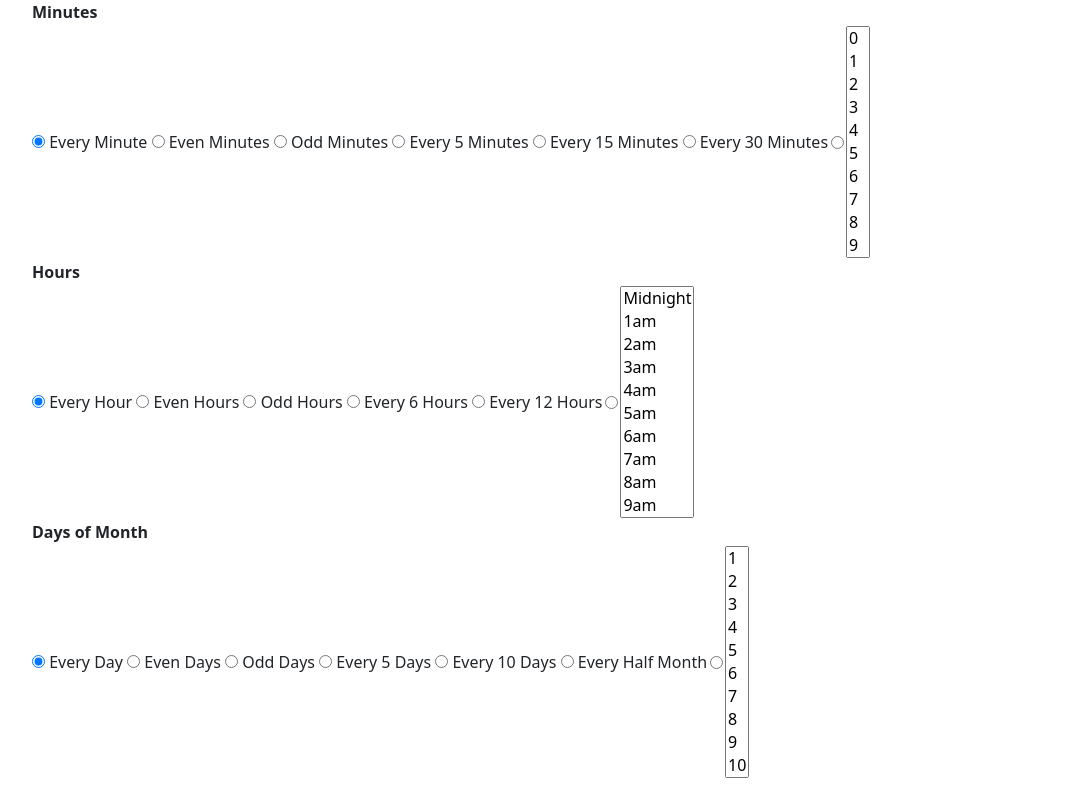
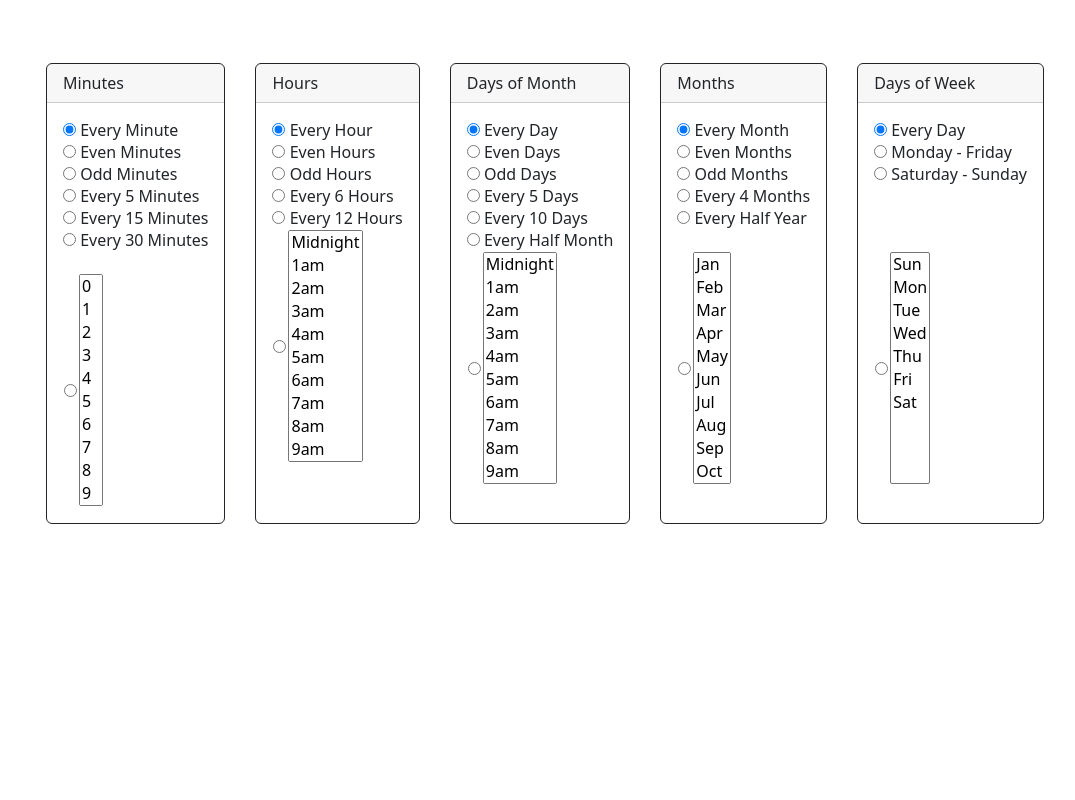
Before and after one commit to kamkoum-sabrine/dom-js, a plain HTML site: page index.html in a window 1280 px wide. Shown: the whole page, without its empty margins (51-1126 px from the left). Drawn offline with nearby package versions, Linux system fonts and the light colour scheme.

Commit message:
initialize interface

```diff
--- a/index.html
+++ b/index.html
@@ -5,32 +5,29 @@
 </head>
 <body>
     <div class="container">
+        <div>
+            <br><br>
+        </div>
+        <table>
             <tr>
-        <td>
-            <table class="generatorBlock">
-                <tbody>
-                    <tr>
-                        <th colspan="2">Minutes</th>
-                    </tr>
-                    <tr>
-                        <td>
+                <td style="padding: 15px;">
+                    <div class="card border-dark mb-3" style="max-width: 18rem;">
+                        <div class="card-header">Minutes</div>
+                        <div class="card-body text-dark">
+
                           <label class="radio" for="everyMinute"><input id="everyMinute" type="radio" checked="checked" value="*" name="minutes">
-                            Every Minute</label>
+                            Every Minute</label><br>
                             <label class="radio" for="everyEvenMinute"><input id="everyEvenMinute" type="radio" value="*/2" name="minutes">
-                            Even Minutes</label>
+                            Even Minutes</label><br>
                             <label class="radio" for="everyOddMinute"><input id="everyOddMinute" type="radio" value="1-59/2" name="minutes">
-                            Odd Minutes</label>
+                            Odd Minutes</label><br>
                             <label class="radio" for="every5Minute"><input id="every5Minute" type="radio" value="*/5" name="minutes">
-                            Every 5 Minutes</label>
+                            Every 5 Minutes</label><br>
                             <label class="radio" for="every15Minute"><input id="every15Minute" type="radio" value="*/15" name="minutes">
-                            Every 15 Minutes</label>
+                            Every 15 Minutes</label><br>
                             <label class="radio" for="every30Minute"><input id="every30Minute" type="radio" value="*/30" name="minutes">
-                            Every 30 Minutes</label>
-                        </td>
-
-                        <td>
-                            <table class="multipleEntries">
-                                <tbody>
+                            Every 30 Minutes</label><br>
+                            <table>
                             <tr>
                                 <td>
                                     <input type="radio" value="select" name="minutes">
@@ -100,38 +97,31 @@
                                     </select>
                                 </td>
                             </tr>
-                                </tbody>
+                            <br>
                             </table>
+
+                        </div>
+
                 </td>
-                    </tr>
-                </tbody>
-            </table>
-        </td>
-        <td>
-            <table class="generatorBlock">
-                <tbody>
-                    <tr>
-                        <th colspan="2">Hours</th>
-                    </tr>
+               <td style="padding: 15px;">
+                <div class="card border-dark mb-3" style="max-width: 18rem;">
+                    <div class="card-header">Hours</div>
+                    <div class="card-body text-dark">
+
+                      <label class="radio" for="everyHour"><input id="everyHour" type="radio" checked="checked" value="*" name="hours">
+                        Every Hour</label><br>
+                        <label class="radio" for="everyEvenHour"><input id="everyEvenHour" type="radio" value="*/2" name="hours">
+                        Even Hours</label><br>
+                        <label class="radio" for="everyOddHour"><input id="everyOddHour" type="radio" value="1-23/2" name="hours">
+                        Odd Hours</label><br>
+                        <label class="radio" for="every6Hours"><input id="every6Hours" type="radio" value="*/6" name="hours">
+                        Every 6 Hours</label><br>
+                        <label class="radio" for="every12Hours"><input id="every12Hours" type="radio" value="*/12" name="hours">
+                        Every 12 Hours</label><br>
+                        <table>
                         <tr>
                             <td>
-                            <label class="radio" for="everyHour"><input id="everyHour" type="radio" checked="checked" value="*" name="hours">
-                            Every Hour</label>
-                            <label class="radio" for="everyEvenHour"><input id="everyEvenHour" type="radio" value="*/2" name="hours">
-                            Even Hours</label>
-                            <label class="radio" for="everyOddHour"><input id="everyOddHour" type="radio" value="1-23/2" name="hours">
-                            Odd Hours</label>
-                            <label class="radio" for="every6Hours"><input id="every6Hours" type="radio" value="*/6" name="hours">
-                            Every 6 Hours</label>
-                            <label class="radio" for="every12Hours"><input id="every12Hours" type="radio" value="*/12" name="hours">
-                            Every 12 Hours</label>
-                        </td>
-                        <td>
-                            <table class="multipleEntries">
-                                <tbody>
-                                    <tr>
-                                        <td>
-                                            <input type="radio" value="select" name="hours">
+                                <input type="radio" value="select" name="minutes">
                             </td>
                             <td>
                                 <select multiple size="10" name="selectHours[]">
@@ -162,86 +152,157 @@
                                     </select>
                             </td>
                         </tr>
-                                </tbody>
                     </table>
+                    <br>
+                    <br>
+                    </div>
+
                </td>
-                    </tr>
-                </tbody>
-            </table>
+               <td style="padding: 15px;">
+                <div class="card border-dark mb-3" style="max-width: 18rem;">
+                    <div class="card-header">Days of Month</div>
+                    <div class="card-body text-dark">
+
+                        <label class="radio" for="everyday"><input id="everyday" type="radio" checked="checked" value="*" name="days">
+                            Every Day</label><br>
+                              <label class="radio" for="everyEvenDay"><input id="everyEvenDay" type="radio" value="2-31/2" name="days">
+                            Even Days</label><br>
+                              <label class="radio" for="everyOddDay"><input id="everyOddDay" type="radio" value="1-31/2" name="days">
+                            Odd Days</label><br>
+                            <label class="radio" for="every5Days"><input id="every5Days" type="radio" value="*/5" name="days">
+                            Every 5 Days</label><br>
+                            <label class="radio" for="every10Days"><input id="every10Days" type="radio" value="*/10" name="days">
+                            Every 10 Days</label><br>
+                              <label class="radio" for="every15Days"><input id="every15Days" type="radio" value="*/15" name="days">
+                            Every Half Month</label><br>
+                            <table>
+                        <tr>
+                            <td>
+                                <input type="radio" value="select" name="minutes">
                             </td>
                             <td>
-            <table class="generatorBlock">
-                <tbody>
-                    <tr>
-                        <th colspan="2">Days of Month</th>
-                    </tr>
-                    <tr>
-                        <td>
-                            <label class="radio" for="everyday"><input id="everyday" type="radio" checked="checked" value="*" name="days">
-                          Every Day</label>
-                            <label class="radio" for="everyEvenDay"><input id="everyEvenDay" type="radio" value="2-31/2" name="days">
-                          Even Days</label>
-                            <label class="radio" for="everyOddDay"><input id="everyOddDay" type="radio" value="1-31/2" name="days">
-                          Odd Days</label>
-                          <label class="radio" for="every5Days"><input id="every5Days" type="radio" value="*/5" name="days">
-                          Every 5 Days</label>
-                          <label class="radio" for="every10Days"><input id="every10Days" type="radio" value="*/10" name="days">
-                          Every 10 Days</label>
-                            <label class="radio" for="every15Days"><input id="every15Days" type="radio" value="*/15" name="days">
-                          Every Half Month</label>
-                        </td>
-                        <td>
-                            <table class="multipleEntries">
-                                <tbody>
-                                    <tr>
-                                        <td>
-                                            <input type="radio" value="select" name="days">
-                                        </td>
-                                        <td>
-                                            <select multiple size="10" name="selectDays[]">
-                                            <option value="1">1</option>
-                                            <option value="2">2</option>
-                                            <option value="3">3</option>
-                                            <option value="4">4</option>
-                                            <option value="5">5</option>
-                                            <option value="6">6</option>
-                                            <option value="7">7</option>
-                                            <option value="8">8</option>
-                                            <option value="9">9</option>
-                                            <option value="10">10</option>
-                                            <option value="11">11</option>
-                                            <option value="12">12</option>
-                                            <option value="13">13</option>
-                                            <option value="14">14</option>
-                                            <option value="15">15</option>
-                                            <option value="16">16</option>
-                                            <option value="17">17</option>
-                                            <option value="18">18</option>
-                                            <option value="19">19</option>
-                                            <option value="20">20</option>
-                                            <option value="21">21</option>
-                                            <option value="22">22</option>
-                                            <option value="23">23</option>
-                                            <option value="24">24</option>
-                                            <option value="25">25</option>
-                                            <option value="26">26</option>
-                                            <option value="27">27</option>
-                                            <option value="28">28</option>
-                                            <option value="29">29</option>
-                                            <option value="30">30</option>
-                                            <option value="31">31</option>
+                                <select multiple size="10" name="selectHours[]">
+                                    <option value="0">Midnight</option>
+                                    <option value="1">1am</option>
+                                    <option value="2">2am</option>
+                                    <option value="3">3am</option>
+                                    <option value="4">4am</option>
+                                    <option value="5">5am</option>
+                                    <option value="6">6am</option>
+                                    <option value="7">7am</option>
+                                    <option value="8">8am</option>
+                                    <option value="9">9am</option>
+                                    <option value="10">10am</option>
+                                    <option value="11">11am</option>
+                                    <option value="12">Noon</option>
+                                    <option value="13">1pm</option>
+                                    <option value="14">2pm</option>
+                                    <option value="15">3pm</option>
+                                    <option value="16">4pm</option>
+                                    <option value="17">5pm</option>
+                                    <option value="18">6pm</option>
+                                    <option value="19">7pm</option>
+                                    <option value="20">8pm</option>
+                                    <option value="21">9pm</option>
+                                    <option value="22">10pm</option>
+                                    <option value="23">11pm</option>
                                     </select>
                             </td>
                         </tr>
-                                </tbody>
                     </table>
+
+                    <br>
+
+                    </div>
+
+               </td>
+               <td style="padding: 15px;">
+                <div class="card border-dark mb-3" style="max-width: 18rem;">
+                    <div class="card-header">Months</div>
+                    <div class="card-body text-dark">
+
+                        <label class="radio" for="everyMonth"><input id="everyMonth" type="radio" checked="checked" value="*" name="months">
+                            Every Month</label><br>
+                            <label class="radio" for="everyEvenMonths"><input id="everyEvenMonths" type="radio" value="*/2" name="months">
+                            Even Months</label><br>
+                            <label class="radio" for="everyOddMonths"><input id="everyOddMonths" type="radio" value="1-11/2" name="months">
+                            Odd Months</label><br>
+                            <label class="radio" for="every4Months"><input id="every4Months" type="radio" value="*/4" name="months">
+                            Every 4 Months</label><br>
+                            <label class="radio" for="every6Months"><input id="every6Months" type="radio" value="*/6" name="months">
+                            Every Half Year</label><br>
+                            <table>
+                        <tr>
+                            <td>
+                                <input type="radio" value="select" name="minutes">
+                            </td>
+                            <td>
+                                <select multiple size="10" name="selectMonths[]" class="cron">
+                                    <option value="1">Jan</option>
+                                    <option value="2">Feb</option>
+                                    <option value="3">Mar</option>
+                                    <option value="4">Apr</option>
+                                    <option value="5">May</option>
+                                    <option value="6">Jun</option>
+                                    <option value="7">Jul</option>
+                                    <option value="8">Aug</option>
+                                    <option value="9">Sep</option>
+                                    <option value="10">Oct</option>
+                                    <option value="11">Nov</option>
+                                    <option value="12">Dec</option>
+                                    </select>
                             </td>
                         </tr>
-                    </tbody>
+                        <br>
                     </table>
+
+                    <br>
+
+                    </div>
+
+               </td>
+               <td style="padding: 15px;">
+                <div class="card border-dark mb-3" style="max-width: 18rem;">
+                    <div class="card-header">Days of Week</div>
+                    <div class="card-body text-dark">
+
+                        <label class="radio" for="everyWeekday"><input id="everyWeekday" name="weekdays" value="*" checked="checked" type="radio">
+                            Every Day</label><br>
+                            <label class="radio" for="everyNonWeekenDays"><input id="everyNonWeekenDays" name="weekdays" value="1-5" type="radio">
+                            Monday - Friday</label><br>
+                            <label class="radio" for="everyWeekenDays"><input id="everyWeekenDays" name="weekdays" value="0,6" type="radio">
+                            Saturday - Sunday</label><br>
+                            <table>
+                        <tr>
+                            <td>
+                                <input type="radio" value="select" name="minutes">
+                            </td>
+                            <td>
+                                <select multiple size="10" name="selectWeekdays[]">
+                                    <option value="0">Sun</option>
+                                    <option value="1">Mon</option>
+                                    <option value="2">Tue</option>
+                                    <option value="3">Wed</option>
+                                    <option value="4">Thu</option>
+                                    <option value="5">Fri</option>
+                                    <option value="6">Sat</option>
+                                    </select>
                             </td>
                         </tr>
+                        <br>
+                        <br>
+                        <br>
+                    </table>
+
+                    <br>
+
                     </div>
+
+               </td>
+            </tr>
+        </table>
+
+
         <script href="https://cdn.jsdelivr.net/npm/bootstrap@5.2.0-beta1/dist/js/bootstrap.bundle.min.js"></script>
 
 </body>
```
Lines whose indentation alone changed are shown as unchanged.
